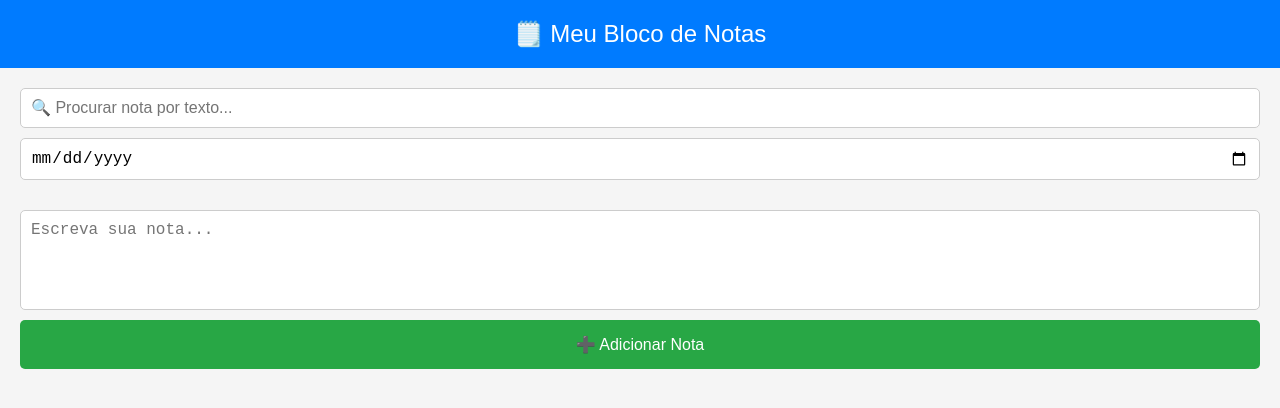
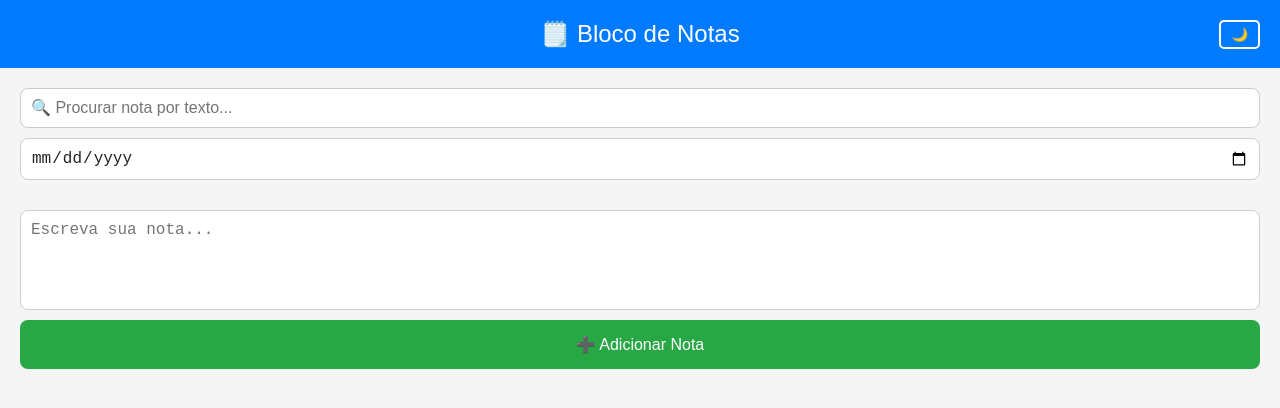
Before and after one commit to Orodrigobombardi/NOTASCELULAR, a plain HTML site: page index.html in a window 1280 px wide. Drawn offline with Linux system fonts and the light colour scheme.

Commit message:
dark e estilo

```diff
--- a/index.css
+++ b/index.css
@@ -1,20 +1,57 @@
+  :root {
+      --bg: #f5f5f5;
+      --text: #222;
+      --header: #007bff;
+      --button-add: #28a745;
+      --button-edit: #ffc107;
+      --button-delete: #dc3545;
+      --card-bg: #fff;
+      --shadow: rgba(0,0,0,0.1);
+    }
+
+    body.dark {
+      --bg: #121212;
+      --text: #f0f0f0;
+      --header: #1e1e1e;
+      --button-add: #28a745;
+      --button-edit: #ffc107;
+      --button-delete: #dc3545;
+      --card-bg: #1e1e1e;
+      --shadow: rgba(0,0,0,0.6);
+    }
+
     * { box-sizing: border-box; }
 
     html, body {
       margin: 0; padding: 0;
       height: 100%; width: 100%;
       font-family: Arial, sans-serif;
-      background: #f5f5f5;
+      background: var(--bg);
+      color: var(--text);
       display: flex;
       flex-direction: column;
+      transition: background 0.3s, color 0.3s;
     }
 
     header {
-      background: #007bff;
+      background: var(--header);
       color: #fff;
       padding: 20px;
       text-align: center;
       font-size: 1.5em;
+      position: relative;
+    }
+
+    header button#toggleDark {
+      position: absolute;
+      right: 20px;
+      top: 20px;
+      background: none;
+      border: 2px solid #fff;
+      color: #fff;
+      padding: 5px 10px;
+      border-radius: 5px;
+      cursor: pointer;
     }
 
     main {
@@ -26,31 +63,33 @@
     }
 
     textarea#newNote {
-      flex-shrink: 0;
       width: 100%;
       height: 100px;
       padding: 10px;
       font-size: 16px;
       border: 1px solid #ccc;
-      border-radius: 5px;
+      border-radius: 8px;
       resize: none;
       margin-bottom: 10px;
+      background: var(--card-bg);
+      color: var(--text);
+      transition: background 0.3s, color 0.3s;
     }
 
     button#addBtn {
       width: 100%;
       padding: 15px;
       font-size: 16px;
-      background: #28a745;
+      background: var(--button-add);
       color: #fff;
       border: none;
-      border-radius: 5px;
+      border-radius: 8px;
       margin-bottom: 20px;
       cursor: pointer;
       transition: background 0.3s;
     }
 
-    button#addBtn:hover { background: #218838; }
+    button#addBtn:hover { opacity: 0.9; }
 
     .filters {
       margin-bottom: 20px;
@@ -60,18 +99,22 @@
       padding: 10px;
       width: 100%;
       margin-bottom: 10px;
-      border-radius: 5px;
+      border-radius: 8px;
       border: 1px solid #ccc;
       font-size: 16px;
+      background: var(--card-bg);
+      color: var(--text);
+      transition: background 0.3s, color 0.3s;
     }
 
     .note {
-      background: #fff;
+      background: var(--card-bg);
       padding: 15px;
-      border-radius: 10px;
-      box-shadow: 0 2px 8px rgba(0,0,0,0.1);
+      border-radius: 12px;
+      box-shadow: 0 2px 8px var(--shadow);
       margin-bottom: 15px;
       position: relative;
+      transition: background 0.3s;
     }
 
     .note textarea {
@@ -80,12 +123,13 @@
       resize: none;
       font-size: 16px;
       background: transparent;
+      color: var(--text);
     }
 
     .note small {
       display: block;
       margin-top: 5px;
-      color: #777;
+      color: #888;
       font-size: 12px;
     }
 
@@ -104,8 +148,8 @@
       transition: opacity 0.2s;
     }
 
-    .note-actions button.edit { background: #ffc107; }
-    .note-actions button.delete { background: #dc3545; }
+    .note-actions button.edit { background: var(--button-edit); }
+    .note-actions button.delete { background: var(--button-delete); }
     .note-actions button:hover { opacity: 0.8; }
 
     @media (max-width: 600px) {
--- a/index.html
+++ b/index.html
@@ -6,7 +6,10 @@
     <link rel="stylesheet" href="index.css">
   </head>
 <body>
-  <header>🗒️ Meu Bloco de Notas</header>
+  <header>
+    🗒️ Bloco de Notas
+    <button id="toggleDark" onclick="toggleDark()">🌙</button>
+  </header>
   <main>
     <div class="filters">
       <input type="text" id="searchText" placeholder="🔍 Procurar nota por texto..." oninput="renderNotes()" />
@@ -26,11 +29,19 @@
       if (saved) {
         notes = JSON.parse(saved);
       }
+      if (localStorage.getItem('darkMode') === 'true') {
+        document.body.classList.add('dark');
+      }
       renderNotes();
     };
 
     function saveNotes() {
       localStorage.setItem('notas', JSON.stringify(notes));
+    }
+
+    function toggleDark() {
+      document.body.classList.toggle('dark');
+      localStorage.setItem('darkMode', document.body.classList.contains('dark'));
     }
 
     function addNote() {
```
